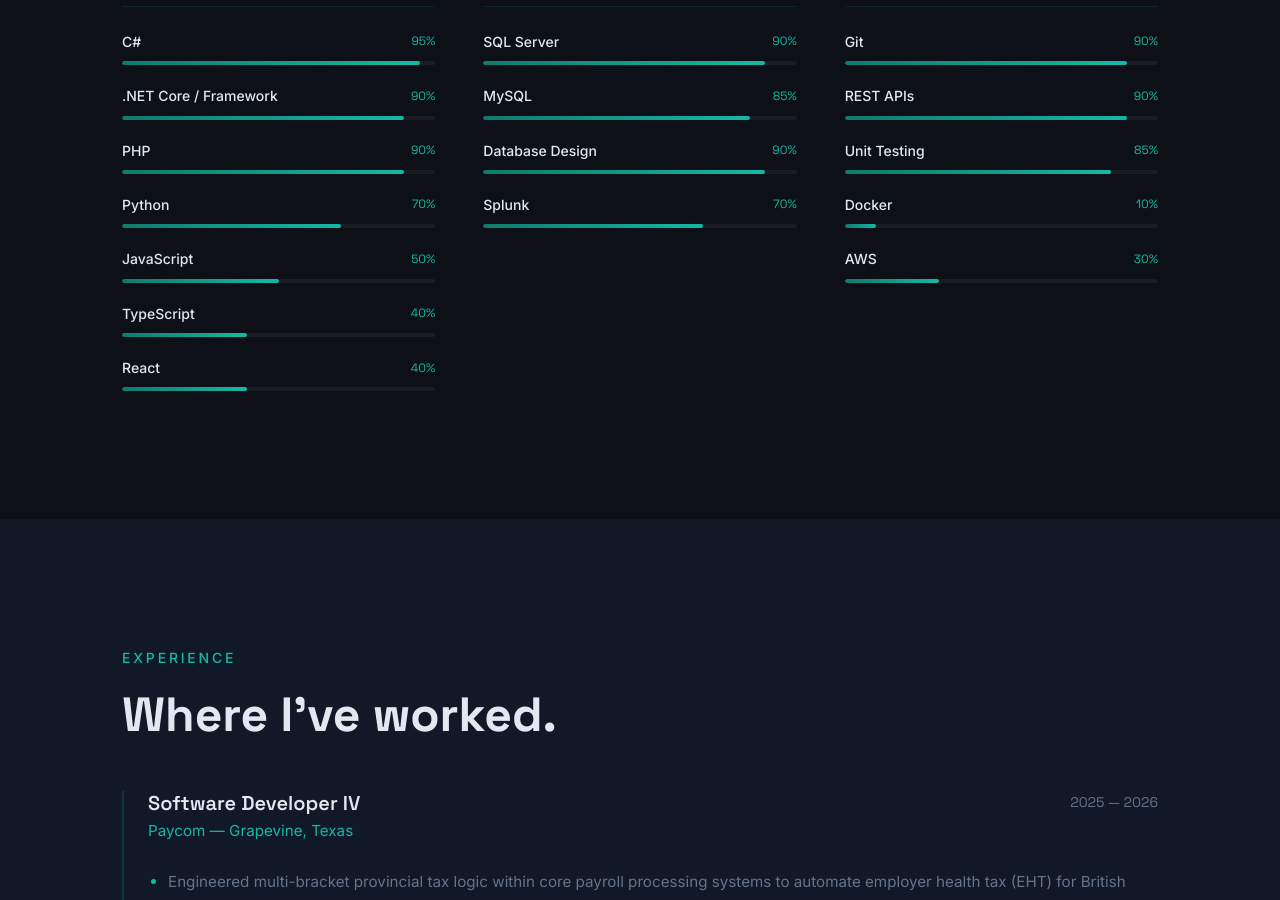
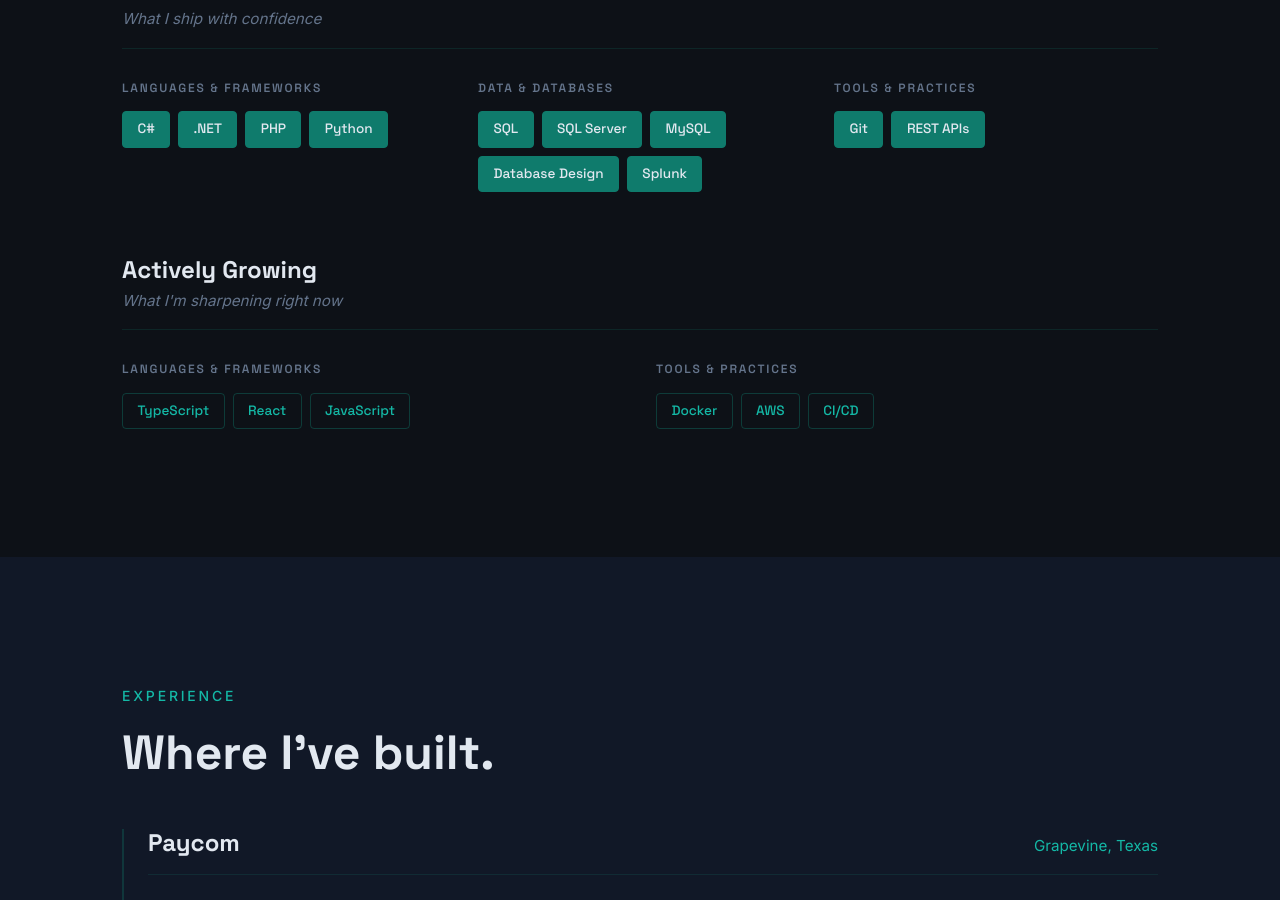
Before and after one commit to Kaito321/portfolio, a React app: page / in a window 1280 px wide. Shown: the part 1867-2767 px from the top of the page. Built offline with nearby package versions, Linux system fonts and the light colour scheme; the HTML template or start-up script is replaced by a standard one.

Commit message:
Portfolio: Experience section update, Home update, skills update, deployment set up

```diff
--- a/src/pages/Experience/Experience.css
+++ b/src/pages/Experience/Experience.css
@@ -2,86 +2,117 @@
     background: var(--bg-secondary);
 }
 
-.experience-list {
+.experience-company {
     display: flex;
     flex-direction: column;
-    gap: 4rem;
-}
-
-.experience-item {
-    display: flex;
-    flex-direction: column;
-    gap: 1.5rem;
+    gap: 2.5rem;
     padding-left: 1.5rem;
     border-left: 2px solid rgba(15, 123, 108, 0.3);
     transition: border-color 0.2s ease;
 }
 
-.experience-item:hover {
+.experience-company:hover {
     border-left-color: var(--teal-light);
 }
 
-.experience-header {
+.experience-company-header {
     display: flex;
     justify-content: space-between;
-    align-items: flex-start;
+    align-items: baseline;
+    gap: 1rem;
+    flex-wrap: wrap;
+    padding-bottom: 1rem;
+    border-bottom: 1px solid rgba(15, 123, 108, 0.2);
+}
+
+.company-name {
+    font-family: var(--font-display);
+    font-size: 1.5rem;
+    font-weight: 700;
+    color: var(--text-primary);
+}
+
+.company-location {
+    font-size: 0.95rem;
+    color: var(--teal-light);
+}
+
+.experience-roles {
+    display: flex;
+    flex-direction: column;
+    gap: 2.5rem;
+}
+
+.experience-role {
+    display: flex;
+    flex-direction: column;
+    gap: 1rem;
+}
+
+.role-header {
+    display: flex;
+    justify-content: space-between;
+    align-items: baseline;
     gap: 1rem;
     flex-wrap: wrap;
 }
 
-.experience-left {
-    display: flex;
-    flex-direction: column;
-    gap: 0.25rem;
-}
-
-.experience-role {
+.role-title {
     font-family: var(--font-display);
-    font-size: 1.25rem;
+    font-size: 1.15rem;
     font-weight: 600;
-    color: var(--text-primary);
-}
-
-.experience-company {
-    font-size: 0.95rem;
     color: var(--teal-light);
 }
 
-.experience-period {
+.role-period {
     font-family: var(--font-display);
     font-size: 0.875rem;
     color: var(--text-muted);
     white-space: nowrap;
 }
 
-.experience-bullets {
+.role-bullets {
     display: flex;
     flex-direction: column;
-    gap: 0.75rem;
+    gap: 1rem;
     padding-left: 1.25rem;
 }
 
-.experience-bullets li {
+.role-bullets li {
     font-size: 0.95rem;
     color: var(--text-muted);
     line-height: 1.8;
 }
 
-.experience-bullets li::marker {
+.role-bullets li::marker {
     color: var(--teal-light);
 }
 
+.highlight {
+    color: var(--text-primary);
+    font-weight: 600;
+}
+
 @media (max-width: 768px) {
-
-    .experience-header {
+    .experience-company-header {
         flex-direction: column;
+        gap: 0.25rem;
     }
 
-    .experience-bullets li {
+    .role-header {
+        flex-direction: column;
+        gap: 0.25rem;
+    }
+
+    .role-bullets li {
         font-size: 0.875rem;
     }
 
-    .experience-role {
-        font-size: 1.1rem;
+    .company-name {
+        font-size: 1.25rem;
+    }
+
+    .role-title {
+        font-size: 1rem;
     }
 }
--- a/src/pages/Experience/Experience.tsx
+++ b/src/pages/Experience/Experience.tsx
@@ -1,58 +1,112 @@
 import './Experience.css'
 
-const experiences = [
-    {
+type Bullet = { text: string; highlights?: string[] }
+
+const experience = {
     company: 'Paycom',
     location: 'Grapevine, Texas',
+    roles: [
+        {
             role: 'Software Developer IV',
             period: '2025 — 2026',
             bullets: [
-            'Engineered multi-bracket provincial tax logic within core payroll processing systems to automate employer health tax (EHT) for British Columbia, Quebec, and Ontario.',
-            'Developed proactive self-correction logic for tax overrides, preventing client over-taxation and ensuring 100% compliance without manual intervention.',
-            'Launched high-impact epics, including new filing frequency feature, managing entire stack from database design and API development to UI implementation.',
-            'Architected automated data pipelines that reduced manual record maintenance by up to 90% through implementation of self-serve source data access.',
-            'Established standardized testing patterns and comprehensive documentation, including exhaustive edge case coverage across various tax jurisdictions, to ensure zero-defect releases.',
-            'Elevated team technical baseline by training QA and Development peers on complex international calculations and providing architectural peer reviews for 12 major merge requests.',
-            'Served as primary technical subject matter expert (SME) for international compliance, bridging gaps between Product, QA, and Support.',
-            'Spearheaded internal process improvements and environment promotion checklists that significantly streamlined release velocity.',
+                {
+                    text: 'Engineered multi-bracket provincial Employer Health Tax logic for British Columbia, Quebec, and Ontario, spanning the full stack — C# engine work across .NET 8 and .NET Framework 4.8, PHP integration, database schema changes to eliminate hardcoded values, and React/JavaScript frontend updates. Included self-correction logic to prevent client over-taxation automatically, with exhaustive multi-province testing to validate calculation accuracy across payroll scenarios.',
+                    highlights: [
+                        'multi-bracket provincial Employer Health Tax logic',
+                        'C# engine work across .NET 8 and .NET Framework 4.8',
+                        'self-correction logic',
                     ],
                 },
                 {
-        company: 'Paycom',
-        location: 'Grapevine, Texas',
+                    text: 'Delivered a new filing frequency column on the state tax page after research revealed that filing and deposit dates were often mistaken as the same — with tax teams reconciling the difference through personal spreadsheets and word of mouth. Owned the full lifecycle — scoping with Product, designing a new filing-to-tax mapping table, seeding data across all states, and building PHP frontend updates — establishing a single source of truth and reducing manual record maintenance by up to 90%.',
+                    highlights: [
+                        'new filing frequency column',
+                        'single source of truth',
+                        'reducing manual record maintenance by up to 90%',
+                    ],
+                },
+                {
+                    text: 'Served as primary technical subject matter expert for international compliance, bridging Product, QA, and Support while training peers on complex international calculations.',
+                    highlights: [
+                        'technical subject matter expert',
+                    ],
+                },
+            ] as Bullet[],
+        },
+        {
             role: 'Software Developer',
             period: '2021 — 2025',
             bullets: [
-            'Designed and implemented C# REST API endpoints for real-time minimum wage calculations and compliance alerts, enabling rapid software adaptation to changing government regulations.',
-            'Refactored legacy PHP code into modular, maintainable MVC-style patterns, significantly reducing maintenance friction and improving system scalability.',
-            'Developed reusable validation logic and configuration-driven UI components to support country-specific compliance rules for international users.',
+                {
+                    text: 'Designed and implemented C# REST API endpoints for real-time minimum wage calculations and compliance alerts, enabling rapid adaptation to changing government regulations.',
+                    highlights: [
+                        'C# REST API endpoints',
                     ],
                 },
-]
+                {
+                    text: 'Refactored legacy PHP into modular MVC-style patterns, reducing maintenance friction and improving system scalability.',
+                    highlights: [
+                        'PHP into modular MVC-style patterns',
+                    ],
+                },
+                {
+                    text: 'Built reusable validation logic and configuration-driven UI components to support country-specific compliance rules for international users.',
+                    highlights: [
+                        'country-specific compliance rules for international users',
+                    ],
+                },
+            ] as Bullet[],
+        },
+    ],
+}
+
+// Wraps highlight phrases inside the bullet text with a span for styling
+const renderBullet = (bullet: Bullet) => {
+    if (!bullet.highlights || bullet.highlights.length === 0) {
+        return bullet.text
+    }
+
+    // Escape special regex characters in highlights
+    const escaped = bullet.highlights.map((h) =>
+        h.replace(/[.*+?^${}()|[\]\\]/g, '\\$&')
+    )
+    const regex = new RegExp(`(${escaped.join('|')})`, 'g')
+    const parts = bullet.text.split(regex)
+
+    return parts.map((part, i) =>
+        bullet.highlights!.includes(part)
+            ? <strong className="highlight" key={i}>{part}</strong>
+            : part
+    )
+}
 
 function Experience() {
     return (
         <section className="experience section-padding" id="experience">
             <div className="experience-inner section-inner">
                 <p className="section-eyebrow">Experience</p>
-                <h2 className="section-title">Where I've worked.</h2>
-                <div className="experience-list">
-                    {experiences.map((exp, index) => (
-                        <div className="experience-item" key={index}>
-                            <div className="experience-header">
-                                <div className="experience-left">
-                                    <h3 className="experience-role">{exp.role}</h3>
-                                    <p className="experience-company">{exp.company} — {exp.location}</p>
+                <h2 className="section-title">Where I've built.</h2>
+                <div className="experience-company">
+                    <div className="experience-company-header">
+                        <h3 className="company-name">{experience.company}</h3>
+                        <span className="company-location">{experience.location}</span>
                     </div>
-                                <span className="experience-period">{exp.period}</span>
+                    <div className="experience-roles">
+                        {experience.roles.map((role, index) => (
+                            <div className="experience-role" key={index}>
+                                <div className="role-header">
+                                    <h4 className="role-title">{role.role}</h4>
+                                    <span className="role-period">{role.period}</span>
                                 </div>
-                            <ul className="experience-bullets">
-                                {exp.bullets.map((bullet, i) => (
-                                    <li key={i}>{bullet}</li>
+                                <ul className="role-bullets">
+                                    {role.bullets.map((bullet, i) => (
+                                        <li key={i}>{renderBullet(bullet)}</li>
                                     ))}
                                 </ul>
                             </div>
                         ))}
+                    </div>
                 </div>
             </div>
         </section>
--- a/src/pages/Home/Home.css
+++ b/src/pages/Home/Home.css
@@ -104,14 +104,14 @@
     position: absolute;
     left: 0;
     opacity: 0;
-    transform: translateX(0px) translateY(50%);
+    transform: translateX(0px) translateY(-60%);
     transition: none;
 }
 
 /*noinspection CssUnresolvedCustomProperty*/
 .airplane-wrapper.animate {
     opacity: 1;
-    transform: translateX(var(--travel-distance)) translateY(40%);
+    transform: translateX(var(--travel-distance)) translateY(30%);
     transition: opacity 0.1s ease 0.3s, transform 1.2s ease 0.3s;
 }
 
--- a/src/pages/Skills/Skills.css
+++ b/src/pages/Skills/Skills.css
@@ -2,67 +2,113 @@
     background: var(--bg-primary);
 }
 
-.skills-grid {
-    display: grid;
-    grid-template-columns: repeat(auto-fit, minmax(min(300px, 100%), 1fr));
-    gap: 3rem;
+.skills-tiers {
+    display: flex;
+    flex-direction: column;
+    gap: 4rem;
 }
 
-.skill-category {
+.skills-tier {
     display: flex;
     flex-direction: column;
-    gap: 1.5rem;
+    gap: 2rem;
 }
 
-.skill-category-title {
-    font-family: var(--font-display);
-    font-size: 1rem;
-    font-weight: 600;
-    color: var(--text-primary);
-    padding-bottom: 0.75rem;
+.tier-header {
+    display: flex;
+    flex-direction: column;
+    gap: 0.25rem;
+    padding-bottom: 1rem;
     border-bottom: 1px solid rgba(15, 123, 108, 0.2);
 }
 
-.skill-list {
+.tier-title {
+    font-family: var(--font-display);
+    font-size: 1.5rem;
+    font-weight: 700;
+    color: var(--teal-light);
+}
+
+.tier-growing .tier-title {
+    color: var(--text-primary);
+}
+
+.tier-subtitle {
+    font-size: 0.95rem;
+    color: var(--text-muted);
+    font-style: italic;
+}
+
+.tier-categories {
+    display: grid;
+    grid-template-columns: repeat(auto-fit, minmax(min(280px, 100%), 1fr));
+    gap: 2rem;
+}
+
+.tier-category {
     display: flex;
     flex-direction: column;
-    gap: 1.25rem;
+    gap: 1rem;
 }
 
-.skill-item {
+.tier-category-title {
+    font-family: var(--font-display);
+    font-size: 0.75rem;
+    font-weight: 600;
+    letter-spacing: 0.15em;
+    text-transform: uppercase;
+    color: var(--text-muted);
+}
+
+.skill-tags {
     display: flex;
-    flex-direction: column;
+    flex-wrap: wrap;
     gap: 0.5rem;
 }
 
-.skill-header {
-    display: flex;
-    justify-content: space-between;
-    align-items: center;
+.skill-tag {
+    font-family: var(--font-display);
+    font-size: 0.85rem;
+    font-weight: 500;
+    padding: 0.4rem 0.9rem;
+    border-radius: 4px;
+    transition: all 0.2s ease;
+    user-select: none;
 }
 
-.skill-name {
-    font-size: 0.875rem;
+.tier-core .skill-tag {
+    background: var(--teal-primary);
     color: var(--text-primary);
-    font-weight: 500;
+    border: 1px solid var(--teal-primary);
 }
 
-.skill-percent {
-    font-size: 0.75rem;
+.tier-growing .skill-tag {
+    background: transparent;
     color: var(--teal-light);
-    font-family: var(--font-display);
+    border: 1px solid rgba(15, 123, 108, 0.4);
 }
 
-.skill-bar {
-    height: 4px;
-    background: rgba(255, 255, 255, 0.05);
-    border-radius: 2px;
-    overflow: hidden;
+.skill-tag-linked {
+    cursor: pointer;
 }
 
-.skill-bar-fill {
-    height: 100%;
-    background: linear-gradient(90deg, var(--teal-primary), var(--teal-light));
-    border-radius: 2px;
-    transition: width 1s ease;
+.tier-core .skill-tag-linked:hover {
+    background: var(--teal-light);
+    transform: translateY(-2px);
 }
+
+.tier-growing .skill-tag-linked:hover {
+    border-color: var(--teal-light);
+    background: rgba(15, 123, 108, 0.1);
+    transform: translateY(-2px);
+}
+
+@media (max-width: 768px) {
+    .skills-tiers {
+        gap: 3rem;
+    }
+
+    .tier-title {
+        font-size: 1.25rem;
+    }
+}
--- a/src/pages/Skills/Skills.tsx
+++ b/src/pages/Skills/Skills.tsx
@@ -1,52 +1,73 @@
 import './Skills.css'
 
-const skills = {
-    'Languages & Frameworks': [
-        { name: 'C#', level: 95 },
-        { name: '.NET Core / Framework', level: 90 },
-        { name: 'PHP', level: 90 },
-        { name: 'Python', level: 70 },
-        { name: 'JavaScript', level: 50 },
-        { name: 'TypeScript', level: 40 },
-        { name: 'React', level: 40 },
-    ],
-    'Data & Databases': [
-        { name: 'SQL Server', level: 90 },
-        { name: 'MySQL', level: 85 },
-        { name: 'Database Design', level: 90 },
-        { name: 'Splunk', level: 70 },
-    ],
-    'Tools & Practices': [
-        { name: 'Git', level: 90 },
-        { name: 'REST APIs', level: 90 },
-        { name: 'Unit Testing', level: 85 },
-        { name: 'Docker', level: 10 },
-        { name: 'AWS', level: 30 },
-    ],
+const skillsData = {
+    core: {
+        title: 'Core',
+        subtitle: 'What I ship with confidence',
+        categories: {
+            'Languages & Frameworks': ['C#', '.NET', 'PHP', 'Python'],
+            'Data & Databases': ['SQL', 'SQL Server', 'MySQL', 'Database Design', 'Splunk'],
+            'Tools & Practices': ['Git', 'REST APIs'],
+        },
+    },
+    growing: {
+        title: 'Actively Growing',
+        subtitle: 'What I\'m sharpening right now',
+        categories: {
+            'Languages & Frameworks': ['TypeScript', 'React', 'JavaScript'],
+            'Tools & Practices': ['Docker', 'AWS', 'CI/CD'],
+        },
+    },
 }
 
+// Keep this in sync with the projects array in Projects.tsx
+const projectTags = [
+    'React', 'TypeScript', 'AWS', 'Docker', 'CI/CD',
+    'C#', '.NET', 'SQL Server', 'Payroll Compliance',
+    'SQL', 'Automation', 'REST APIs',
+]
+
 function Skills() {
+    const hasProject = (skill: string) => projectTags.includes(skill)
+
+    const handleSkillClick = (skill: string) => {
+        if (hasProject(skill)) {
+            const projectsSection = document.getElementById('projects')
+            if (projectsSection) {
+                projectsSection.scrollIntoView({ behavior: 'smooth' })
+            }
+        }
+    }
+
     return (
         <section className="skills section-padding" id="skills">
             <div className="skills-inner section-inner">
                 <p className="section-eyebrow">Technical Skills</p>
-                <h2 className="section-title">What I bring to the table.</h2>
-                <div className="skills-grid">
-                    {Object.entries(skills).map(([category, items]) => (
-                        <div className="skill-category" key={category}>
-                            <h3 className="skill-category-title">{category}</h3>
-                            <div className="skill-list">
-                                {items.map((skill) => (
-                                    <div className="skill-item" key={skill.name}>
-                                        <div className="skill-header">
-                                            <span className="skill-name">{skill.name}</span>
-                                            <span className="skill-percent">{skill.level}%</span>
-                                        </div>
-                                        <div className="skill-bar">
-                                            <div
-                                                className="skill-bar-fill"
-                                                style={{ width: `${skill.level}%` }}
-                                            />
+                <h2 className="section-title">Tools of the trade</h2>
+                <div className="skills-tiers">
+                    {Object.entries(skillsData).map(([tierKey, tier]) => (
+                        <div className={`skills-tier tier-${tierKey}`} key={tierKey}>
+                            <div className="tier-header">
+                                <h3 className="tier-title">{tier.title}</h3>
+                                <p className="tier-subtitle">{tier.subtitle}</p>
+                            </div>
+                            <div className="tier-categories">
+                                {Object.entries(tier.categories).map(([category, skills]) => (
+                                    <div className="tier-category" key={category}>
+                                        <h4 className="tier-category-title">{category}</h4>
+                                        <div className="skill-tags">
+                                            {skills.map((skill) => {
+                                                const isLinked = hasProject(skill)
+                                                return (
+                                                    <span
+                                                        className={`skill-tag ${isLinked ? 'skill-tag-linked' : ''}`}
+                                                        key={skill}
+                                                        onClick={() => handleSkillClick(skill)}
+                                                    >
+                                                        {skill}
+                                                    </span>
+                                                )
+                                            })}
                                         </div>
                                     </div>
                                 ))}
```
Also changed, not shown: src/pages/Home/Home.tsx (+13 -1 lines). Lines whose indentation alone changed are shown as unchanged.
